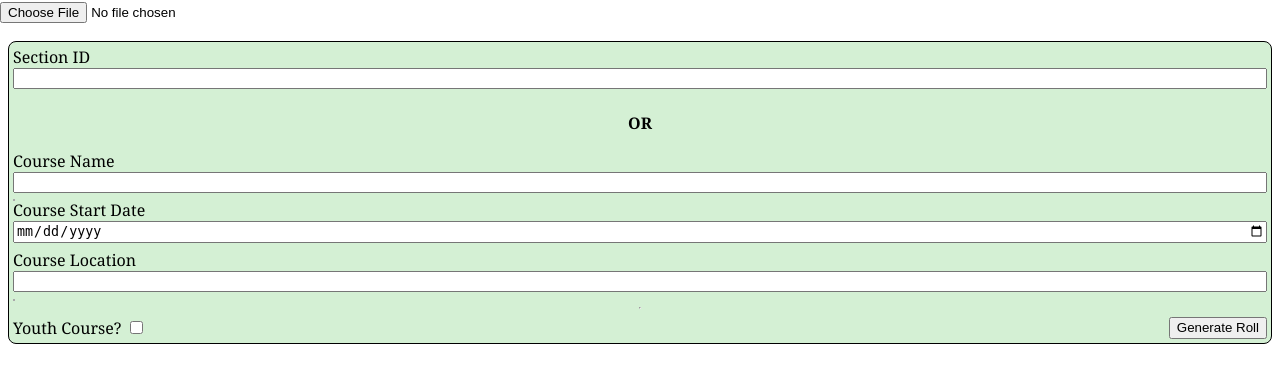
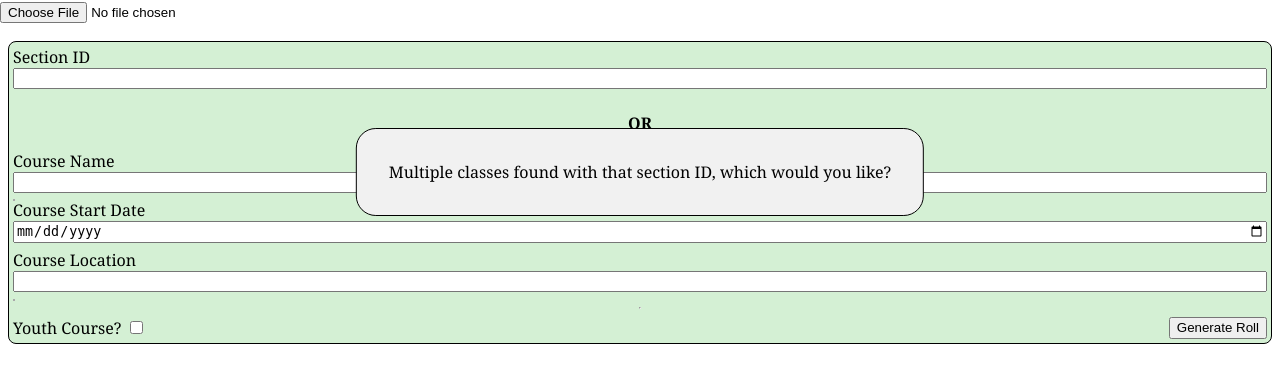
Before and after one commit to Cornwall-In-Design/Roster, a PHP site: page / in a window 1280 px wide. Shown: the top 383 px of the page. Run offline with PHP 8.4, Linux system fonts and the light colour scheme.

Commit message:
added the arbiter

```diff
--- a/Roster.html
+++ b/Roster.html
@@ -36,6 +36,10 @@
                 <button id = "GenerateRollButton" type="submit">Generate Roll</button>
             </div>
         </form>
+        <div id="ClassArbiter" class="hidden">
+            <div>Multiple classes found with that section ID, which would you like?</div>
+            <div id="ClassList"></div>
+        </div>
         <div id="ClickOverlay" style="display:none;"></div>
         <div id="Roll" style="display:none;">
             <div id="closeroll" onclick="closeRoll()">X</div>
--- a/styles.css
+++ b/styles.css
@@ -9,7 +9,6 @@ body {
 }
 .hidden {
     display: none;
-
 }
 #ClickOverlay {
     width: 100vw;
@@ -130,6 +129,33 @@ body {
 #rollList > div {
     margin-left: 3px;
 }
+#ClassArbiter {
+    display: flex;
+    flex-direction: column;
+    align-items: stretch;
+    padding: 2em;
+    border-radius: 20px;
+    border: 1px solid black;
+    background-color: rgb(241, 241, 241);
+    position: absolute;
+    top: 50%;
+    left: 50%;
+    transform: translate(-50%, -50%);
+}
+#ClassList > div {
+    border: 1px solid black;
+    border-top: none;
+}
+#ClassList > div:first {
+    border-top: 1px solid black;
+}
+#ClassList > div:nth-child(even) {
+    background-color: white;
+}
+#ClassList > div:hover{
+    background-color: rgba(0,0,0,.1);
+}
+
 @media print {
     #closeroll{
         display:none;
```
Also changed, not shown: index.js (+58 -68 lines).
